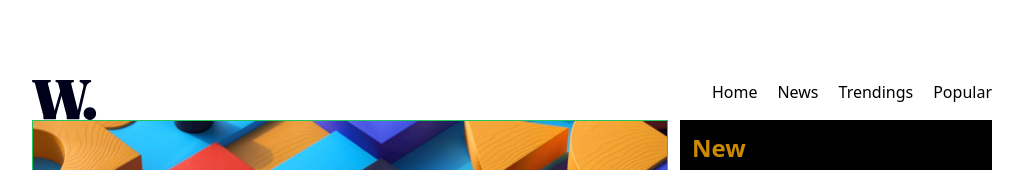
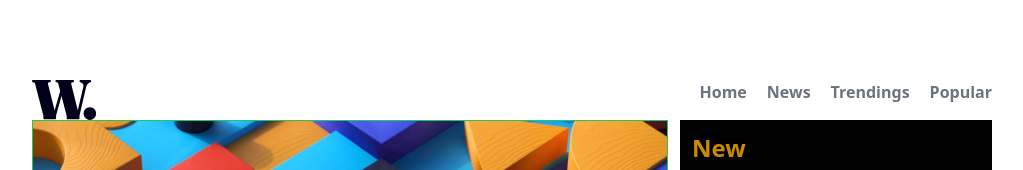
Before and after one commit to Angekarara/clone1, a website built with Vite: page index.html in a window 1280 px wide. Shown: the top 170 px of the page, without its empty margins (128-1151 px from the left). Built offline with nearby package versions, Linux system fonts and the light colour scheme.

Commit message:
third commit

```diff
--- a/index.html
+++ b/index.html
@@ -11,10 +11,10 @@
       <div class="grow">
         <img src="./assets/images/logo.svg" alt="" />
       </div>
-      <div>Home</div>
-      <div>News</div>
-      <div>Trendings</div>
-      <div>Popular</div>
+      <div class="text-gray-500 font-bold">Home</div>
+      <div class="text-gray-500 font-bold">News</div>
+      <div class="text-gray-500 font-bold">Trendings</div>
+      <div class="text-gray-500 font-bold">Popular</div>
     </header>
     <main class="grid grid-cols-3 grid-rows-[repeat(3, calc(100vh/3))] gap-3">
       <div class="col-span-2 h-64 border border-green-500 overflow-hidden">
@@ -63,16 +63,20 @@
         <div>
           <p class="text-gray-600 font-bold">01</p>
           <p class="text-black font-bold">Reviving Retro PCs</p>
-          <p class="text-gray-500">what happens when old PCs modern uogrades?</p>
+          <p class="text-gray-500">
+            what happens when old PCs modern uogrades?
+          </p>
         </div>
         <img
           src="./assets/images/image-top-laptops.jpg"
           class="w-[100px] h-[150px]"
         />
         <div>
-          <p class="text-gray-600 font-bold ">01</p>
+          <p class="text-gray-600 font-bold">01</p>
           <p class="text-black font-bold">Reviving Retro PCs</p>
-          <p class="text-gray-500">what happens when old PCs modern uogrades?</p>
+          <p class="text-gray-500">
+            what happens when old PCs modern uogrades?
+          </p>
         </div>
         <div class="flex">
           <img
```
